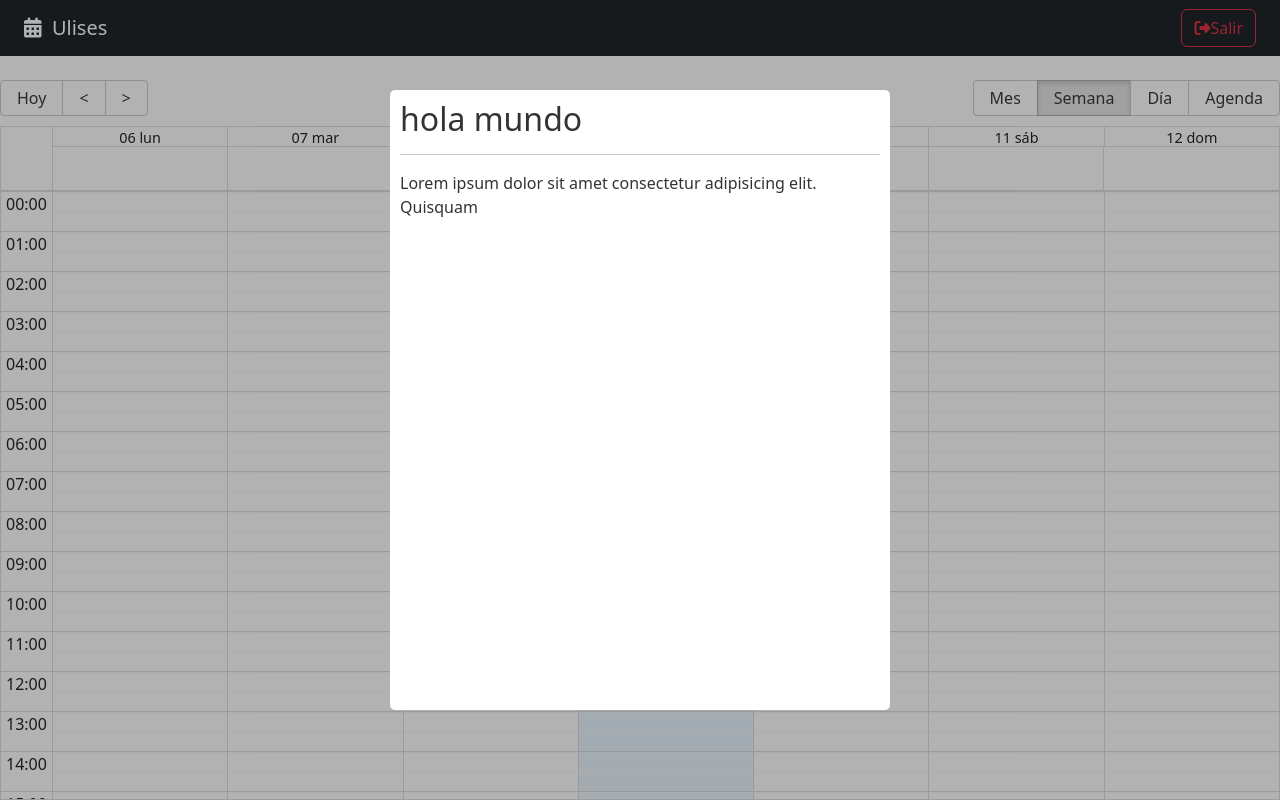
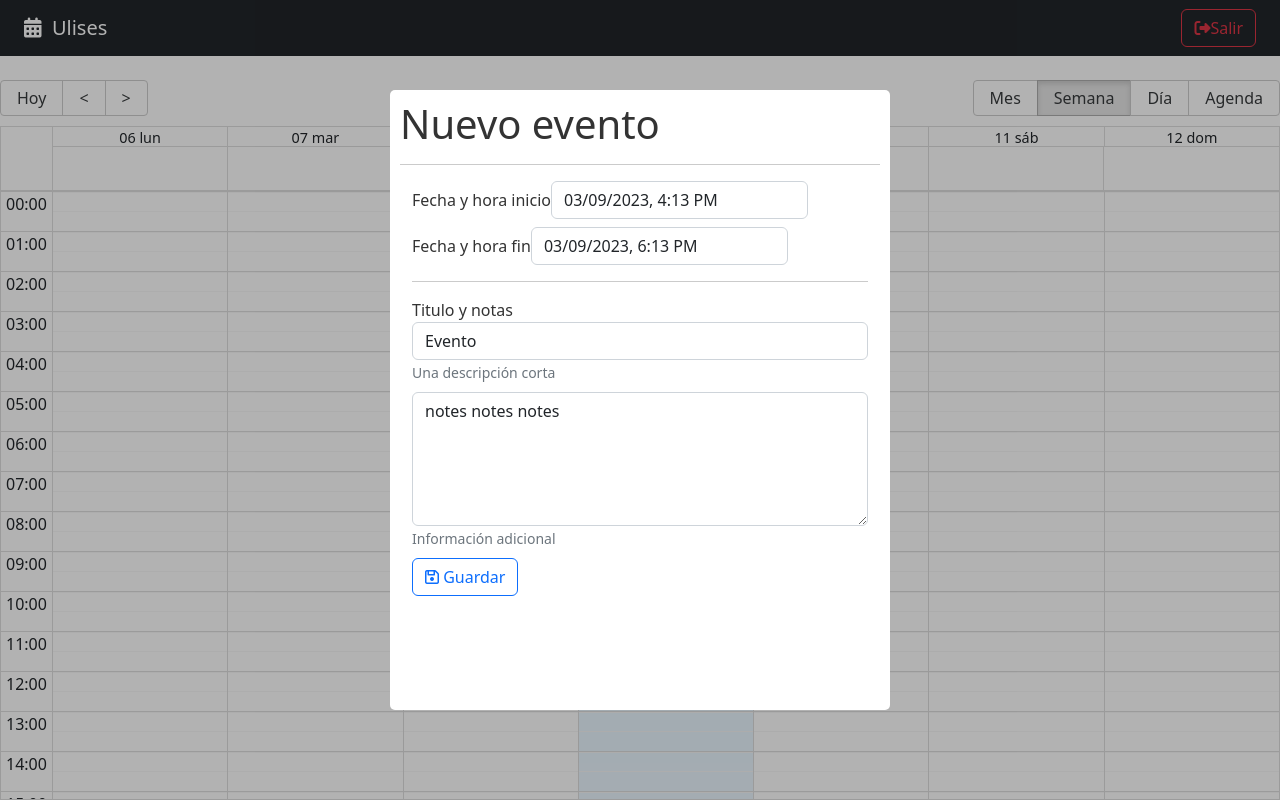
Before and after one commit to UlisesOrnelasR/front-calendar, a React (Vite) app: page / in a window 1280 px wide. Built offline with nearby package versions, Linux system fonts and the light colour scheme.

Commit message:
chore: Content modal

```diff
--- a/package.json
+++ b/package.json
@@ -12,6 +12,7 @@
     "date-fns": "^2.29.3",
     "react": "^18.2.0",
     "react-big-calendar": "^1.6.8",
+    "react-datepicker": "^4.10.0",
     "react-dom": "^18.2.0",
     "react-modal": "^3.16.1",
     "react-router-dom": "^6.8.2"
--- a/src/calendar/components/CalendarModal.jsx
+++ b/src/calendar/components/CalendarModal.jsx
@@ -1,5 +1,9 @@
+import { addHours } from "date-fns";
 import { useState } from "react";
 import Modal from "react-modal";
+
+import DatePicker from "react-datepicker";
+import "react-datepicker/dist/react-datepicker.css";
 
 const customStyles = {
   content: {
@@ -17,6 +21,27 @@
 export const CalendarModal = () => {
   const [isOpen, setIsOpen] = useState(true);
 
+  const [formValues, setFormValues] = useState({
+    title: "Evento",
+    notes: "notes notes notes",
+    start: new Date(),
+    end: addHours(new Date(), 2),
+  });
+
+  const onInputChange = ({ target }) => {
+    setFormValues({
+      ...formValues,
+      [target.name]: target.value,
+    });
+  };
+
+  const onDateChanged = (event, changing) => {
+    setFormValues({
+      ...formValues,
+      [changing]: event,
+    });
+  };
+
   const onCloseModal = () => {
     console.log("onCloseModal");
     setIsOpen(false);
@@ -26,14 +51,72 @@
     <Modal
       isOpen={isOpen}
       onRequestClose={onCloseModal}
-      style={customStyles}
+      style={customStyles} // customStyles in styles.css
       className="modal"
       overlayClassName="modal-fondo"
       closeTimeoutMS={200}
     >
-      <h2>hola mundo</h2>
+      <h1> Nuevo evento </h1>
       <hr />
-      <p>Lorem ipsum dolor sit amet consectetur adipisicing elit. Quisquam</p>
+      <form className="container">
+        <div className="form-group mb-2">
+          <label>Fecha y hora inicio</label>
+          <DatePicker
+            selected={formValues.start}
+            className="form-control"
+            onChange={(evento) => onDateChanged(evento, "start")}
+            dateFormat="Pp"
+          />
+        </div>
+
+        <div className="form-group mb-2">
+          <label>Fecha y hora fin</label>
+          <DatePicker
+            minDate={formValues.start}
+            selected={formValues.end}
+            className="form-control"
+            onChange={(evento) => onDateChanged(evento, "end")}
+            dateFormat="Pp"
+          />
+        </div>
+
+        <hr />
+        <div className="form-group mb-2">
+          <label>Titulo y notas</label>
+          <input
+            type="text"
+            className="form-control"
+            placeholder="Título del evento"
+            name="title"
+            autoComplete="off"
+            value={formValues.title}
+            onChange={onInputChange}
+          />
+          <small id="emailHelp" className="form-text text-muted">
+            Una descripción corta
+          </small>
+        </div>
+
+        <div className="form-group mb-2">
+          <textarea
+            type="text"
+            className="form-control"
+            placeholder="Notas"
+            rows="5"
+            name="notes"
+            value={formValues.notes}
+            onChange={onInputChange}
+          ></textarea>
+          <small id="emailHelp" className="form-text text-muted">
+            Información adicional
+          </small>
+        </div>
+
+        <button type="submit" className="btn btn-outline-primary btn-block">
+          <i className="far fa-save"></i>
+          <span> Guardar</span>
+        </button>
+      </form>
     </Modal>
   );
 };
```
Also changed, not shown: 1 other file (tests, documents, lock files or other folders).
